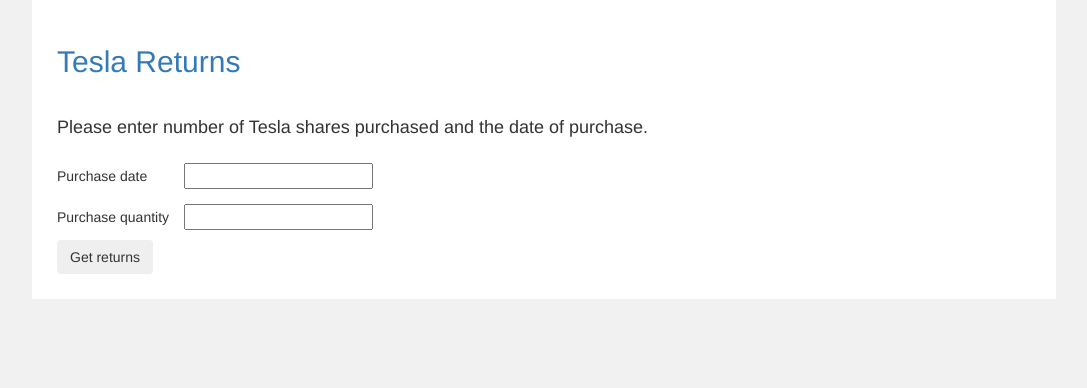
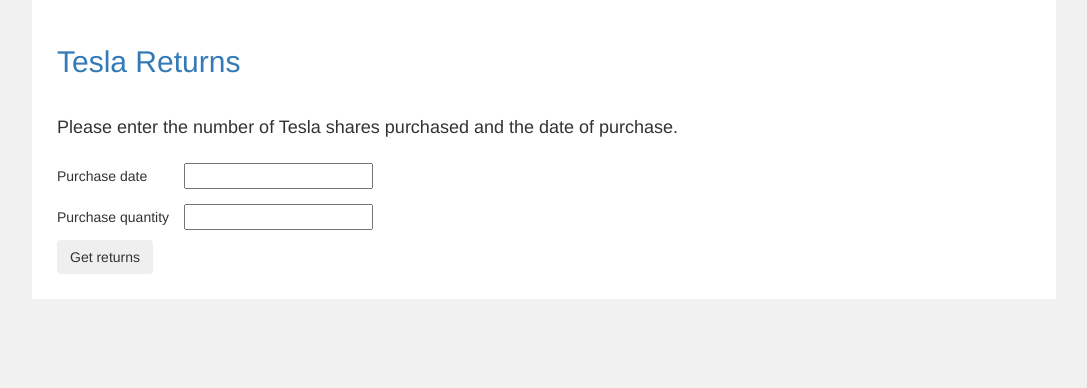
Before and after one commit to szpytf1re/tesla-test, a Django app: page / in a window 1280 px wide. Shown: the top 388 px of the page, without its empty margins (96-1183 px from the left). Run offline with Django 3.2, Linux system fonts and the light colour scheme; parts of the project's set-up code (start-up, migrations or seed data) failed here and were passed over; some libraries are stand-ins or nearby versions.

Commit message:
FINAL TWEAKS - more code review tweaks

```diff
--- a/core_app/templates/base.html
+++ b/core_app/templates/base.html
@@ -4,7 +4,7 @@
 <head>
     <title>Tesla Test</title>
 
-    <!-- CSS -->
+    <!-- CSS IMPORTS -->
     <link href="https://maxcdn.bootstrapcdn.com/bootstrap/3.3.7/css/bootstrap.min.css" rel="stylesheet">
     <link href="//code.jquery.com/ui/1.12.1/themes/base/jquery-ui.css" rel="stylesheet">
 
@@ -55,8 +55,10 @@
         }
     </style>
 
+    <!-- JS IMPORTS -->
     <script src="//code.jquery.com/jquery-1.12.4.js"></script>
     <script src="//code.jquery.com/ui/1.12.1/jquery-ui.js"></script>
+
     {% block head_imports %}
     {% endblock %}
 </head>
--- a/core_app/templates/tesla/tesla_home.html
+++ b/core_app/templates/tesla/tesla_home.html
@@ -4,7 +4,7 @@
     <div class="row">
         <div class="col-sm-12">
             <h4>
-                Please enter number of Tesla shares purchased and the date of purchase.
+                Please enter the number of Tesla shares purchased and the date of purchase.
             </h4>
 
             <form action="" method="get">
```
